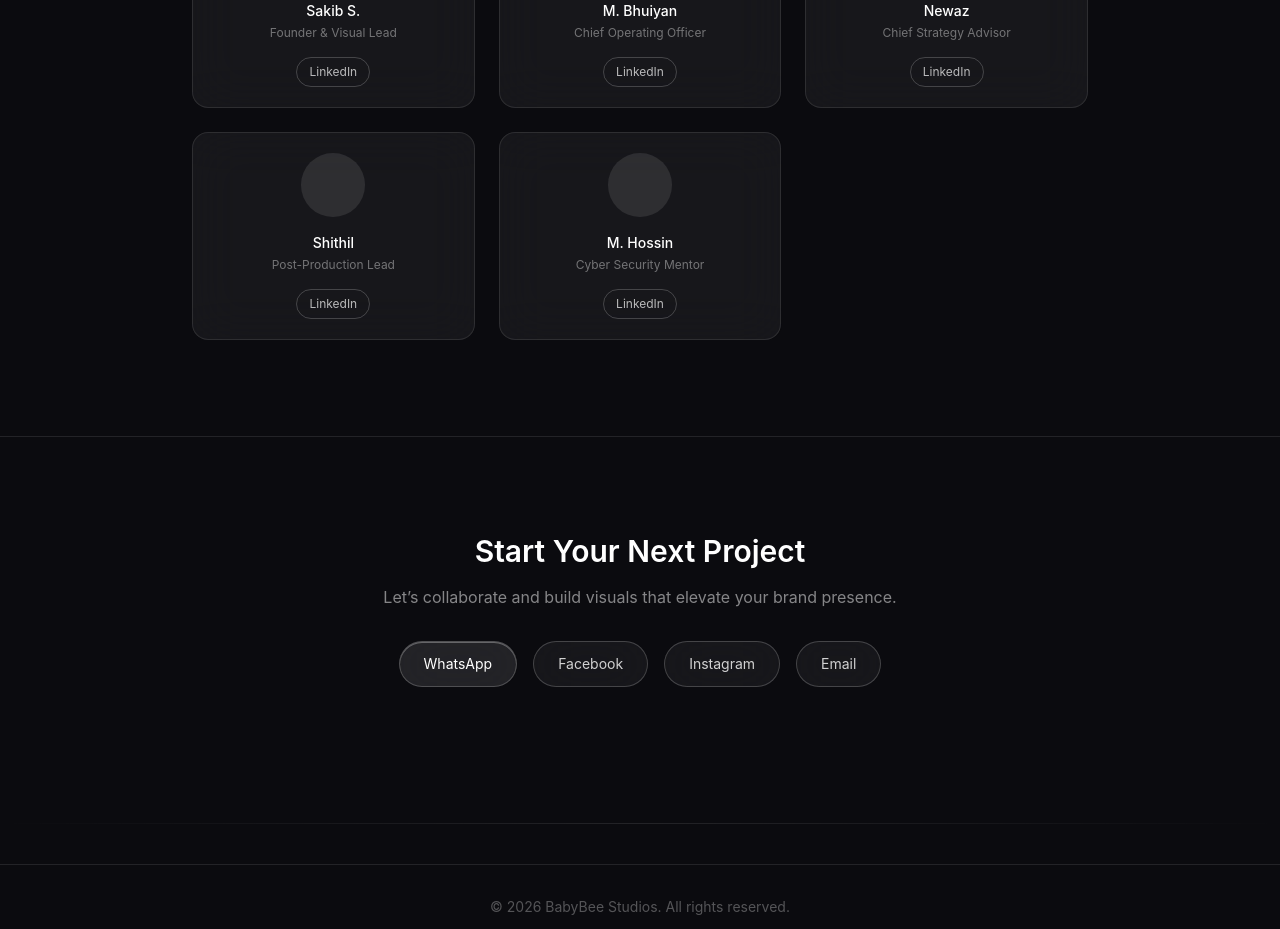
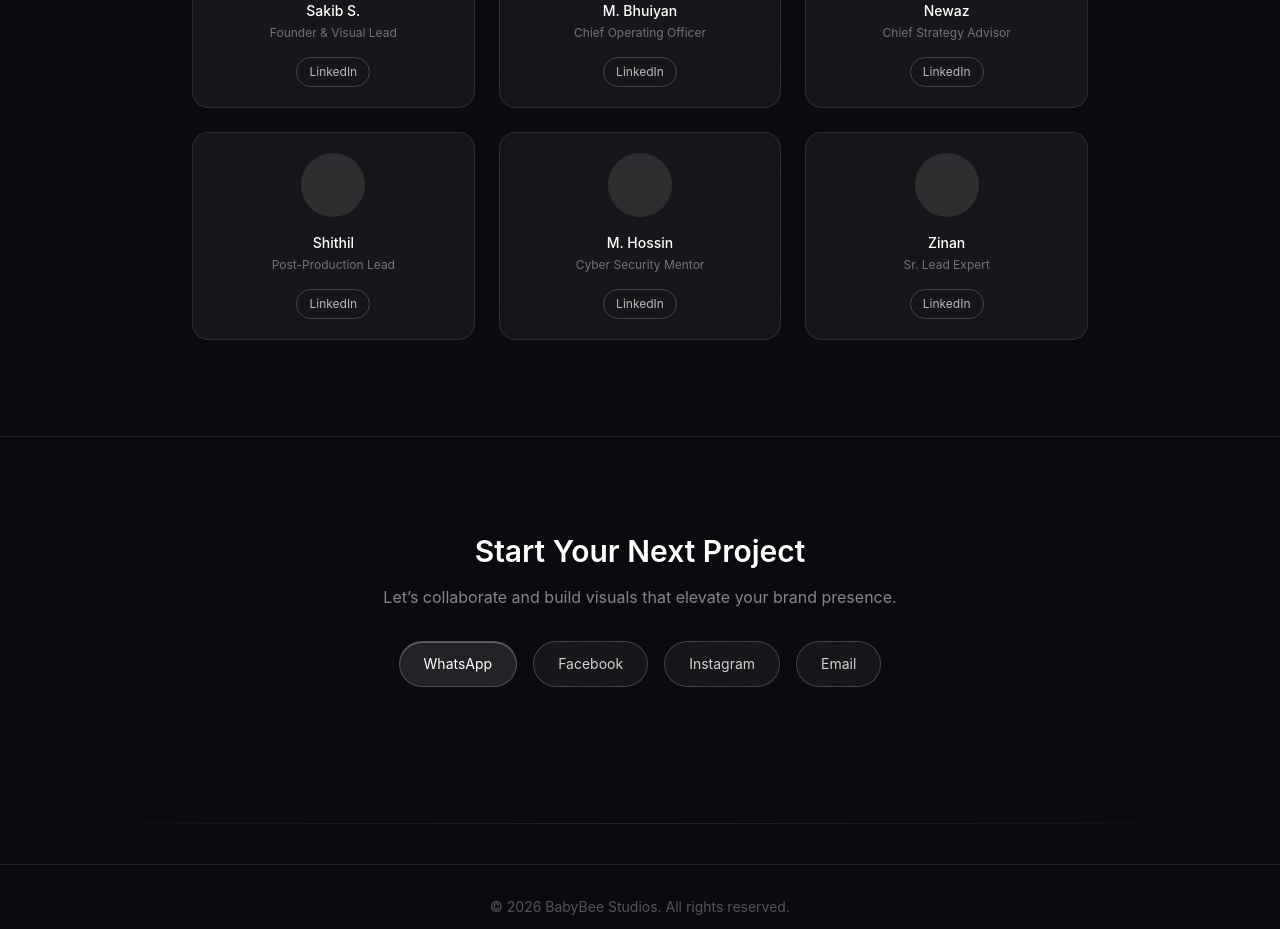
Before and after one commit to babybeefx/babybee-fx, a React (Vite) app: page / in a window 1280 px wide. Shown: the part 3180-4109 px from the top of the page. Built offline with nearby package versions, Linux system fonts and the light colour scheme.

Commit message:
Update BabyBeePortfolio.jsx

```diff
--- a/src/BabyBeePortfolio.jsx
+++ b/src/BabyBeePortfolio.jsx
@@ -41,7 +41,8 @@ export default function BabyBeePortfolio() {
     { name: "M. Bhuiyan", role: "Chief Operating Officer", linkedin: "https://www.linkedin.com/", birthday: "04-23" },
     { name: "Newaz", role: "Chief Strategy Advisor", linkedin: "https://www.linkedin.com/", birthday: "03-01" },
     { name: "Shithil", role: "Post-Production Lead", linkedin: "https://www.linkedin.com/", birthday: "03-19" },
-    { name: "M. Hossin", role: "Cyber Security Mentor", linkedin: "https://www.linkedin.com/", birthday: "01-01" }
+    { name: "M. Hossin", role: "Cyber Security Mentor", linkedin: "https://www.linkedin.com/", birthday: "01-01" },
+    { name: "Zinan", role: "Sr. Lead Expert", linkedin: "https://www.linkedin.com/", birthday: "01-01"},
   ];
 
   // Compute today's birthdays
```
